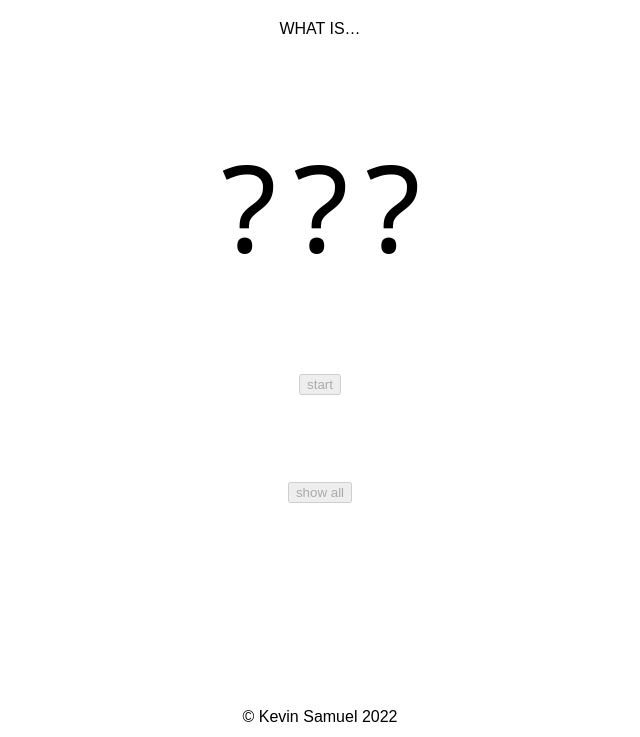
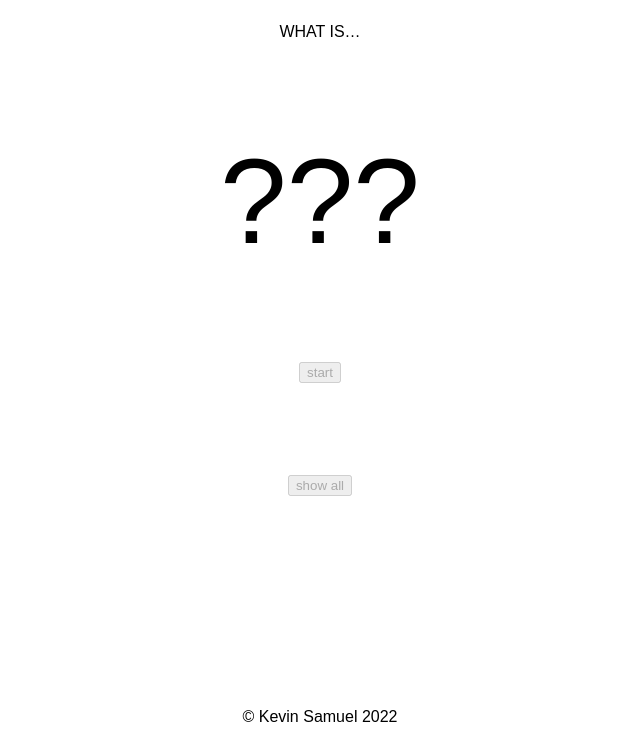
Before and after one commit to kevinnls/flashcards, a website built with Vite: page index.html in a window 1280 px wide. Shown: the part 63-800 px from the top of the page, without its empty margins (320-960 px from the left). Built offline with nearby package versions, Linux system fonts and the light colour scheme; files whose address does not match are found by name.

Commit message:
ughhh for soem reason font not work

```diff
--- a/index.html
+++ b/index.html
@@ -42,9 +42,9 @@
 	  grid-area: term;
 	  font-size: 7.5em;
 	}
-	.term,.explanation {
-	  font-family: 'Noto Sans Mono', monospace;
-	}
+	/*.term,.explanation {
+	  font-family: monospace;
+	}*/
 	.only-playing, .only-not-landing {
 	  display: none;
 	}
```
